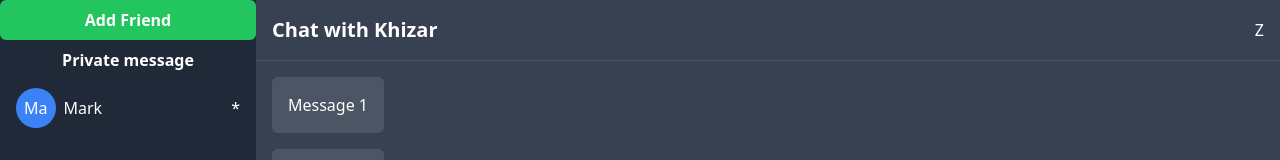
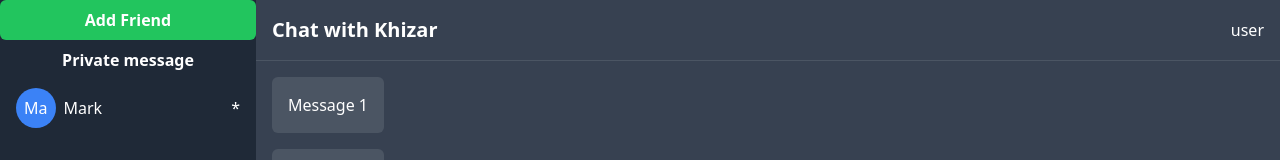
Before and after one commit to thezeeshann/real-time-chat-video, a React (Vite) app in the folder client/: page /dashboard in a window 1280 px wide. Shown: the top 160 px of the page. Built offline with nearby package versions, Linux system fonts and the light colour scheme; no server answers; sample sign-in values are in the browser's storage.

Commit message:
refactor: update components

```diff
--- a/client/src/components/UserMenu.jsx
+++ b/client/src/components/UserMenu.jsx
@@ -15,7 +15,7 @@ const UserMenu = () => {
 
   return (
     <section className="">
-      <p className="relative cursor-pointer" onClick={() => setIsOpen((prev) => !prev)}>Z</p>
+      <p className="relative cursor-pointer" onClick={() => setIsOpen((prev) => !prev)}>user</p>
       {isOpen === true && (
         <ul className="absolute p-2 bg-white rounded right-4 text-neutral-900">
           <li className="p-1 font-semibold rounded cursor-pointer hover:bg-neutral-500 hover:text-white">Dashboard</li>
--- a/client/src/pages/dashboard/Dashboard.jsx
+++ b/client/src/pages/dashboard/Dashboard.jsx
@@ -1,13 +1,15 @@
 import Chat from "../../components/Chat";
 import Sidebar from "../../components/Sidebar";
 import { connectWithSocketServer } from "../../communication/socket";
-import { useSelector } from "react-redux";
+import { useSelector, useDispatch } from "react-redux";
 
 const Dashboard = () => {
   const { token } = useSelector((state) => state.auth);
   const { user } = useSelector((state) => state.auth);
+  const dispatch = useDispatch();
+
   if (token !== null && user !== null) {
-    connectWithSocketServer(token);
+    connectWithSocketServer(token, dispatch);
   }
 
   return (
```
